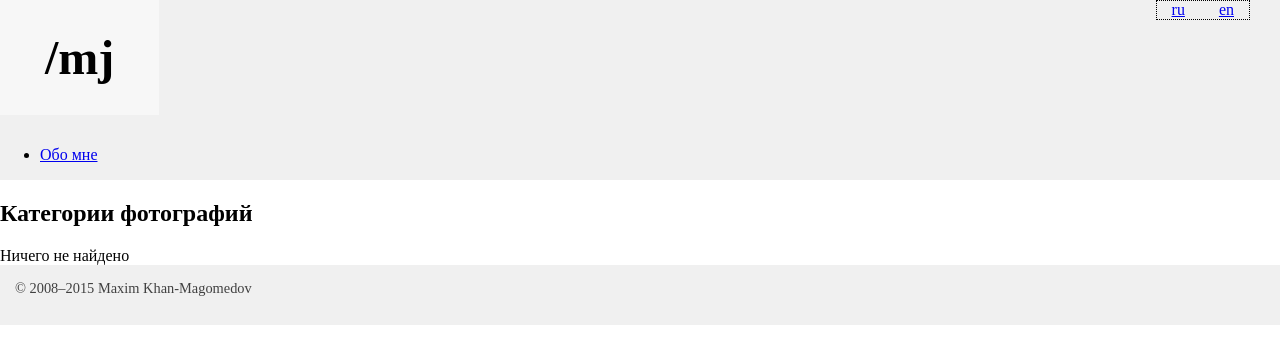
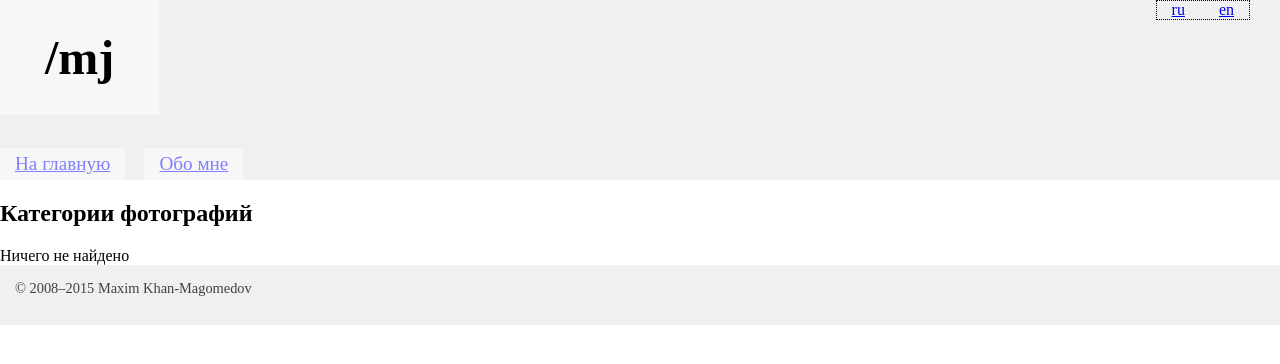
Before and after one commit to ozgg/maxim.photo, a Rails app: page /categories in a window 1280 px wide. Shown: the top 364 px of the page. Run offline with Rails 7, Linux system fonts and the light colour scheme; data that the repository does not hold is empty; style sheets or scripts are compiled from the project's sources; some libraries are stand-ins or nearby versions.

Commit message:
see #4, list of categories

```diff
--- a/app/assets/stylesheets/application.css.scss
+++ b/app/assets/stylesheets/application.css.scss
@@ -36,6 +36,24 @@ body {
       position: absolute;
       bottom: 0;
       left: 0;
+
+      a:link, a:visited {
+        color: #8080ff;
+      }
+
+      ul {
+        margin: 0;
+        padding: 0;
+
+        li {
+          margin: 0 15px 0 0;
+          padding: 5px 15px;
+          list-style: none;
+          display: inline-block;
+          background: rgba(255, 255, 255, 0.5);
+          font-size: 1.2em;
+        }
+      }
     }
   }
 
--- a/app/views/categories/index.html.erb
+++ b/app/views/categories/index.html.erb
@@ -12,6 +12,17 @@
       </nav>
   <% end %>
   <% if @categories.any? %>
+      <% @categories.each do |category| %>
+      <div class="category">
+        <figure>
+          <% if category.image %>
+          <%= image_tag category.image.medium.url, alt: category.name(locale) %>
+          <% end %>
+          <figcaption><%= category.name locale %></figcaption>
+        </figure>
+        <div><%= simple_format category.description(locale) %></div>
+      </div>
+      <% end %>
   <% else %>
       <%= render 'common/nothing_found' %>
   <% end %>
--- a/app/views/common/_main_navigation.html.erb
+++ b/app/views/common/_main_navigation.html.erb
@@ -1,5 +1,9 @@
 <nav>
   <ul>
+    <li><%= link_to t('.home'), root_path, accesskey: '0' %></li>
+    <% Category.main.each do |category| %>
+        <li><%= link_to category.name(locale), category %></li>
+    <% end %>
     <li><%= link_to t('.about'), about_path, accesskey: 'a' %></li>
   </ul>
 </nav>
--- a/config/locales/views/en.yml
+++ b/config/locales/views/en.yml
@@ -2,6 +2,7 @@ en:
   common:
     main_navigation:
       about: "About me"
+      home: "Home"
     languages:
       russian: "Russian version"
       english: "English version"
--- a/config/locales/views/ru.yml
+++ b/config/locales/views/ru.yml
@@ -2,6 +2,7 @@ ru:
   common:
     main_navigation:
       about: "Обо мне"
+      home: "На главную"
     languages:
       russian: "Версия на русском"
       english: "Версия на английском"
```
